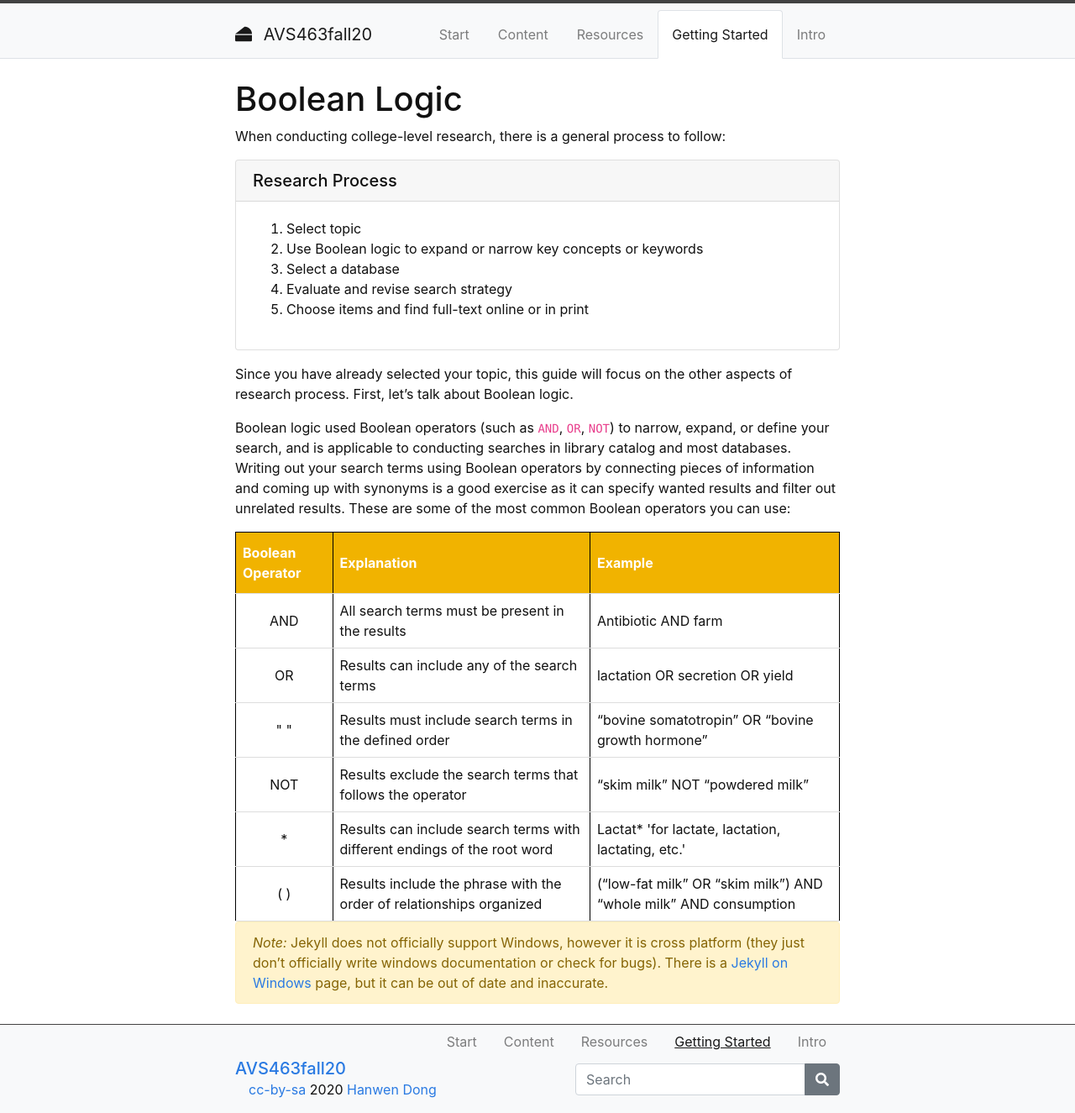
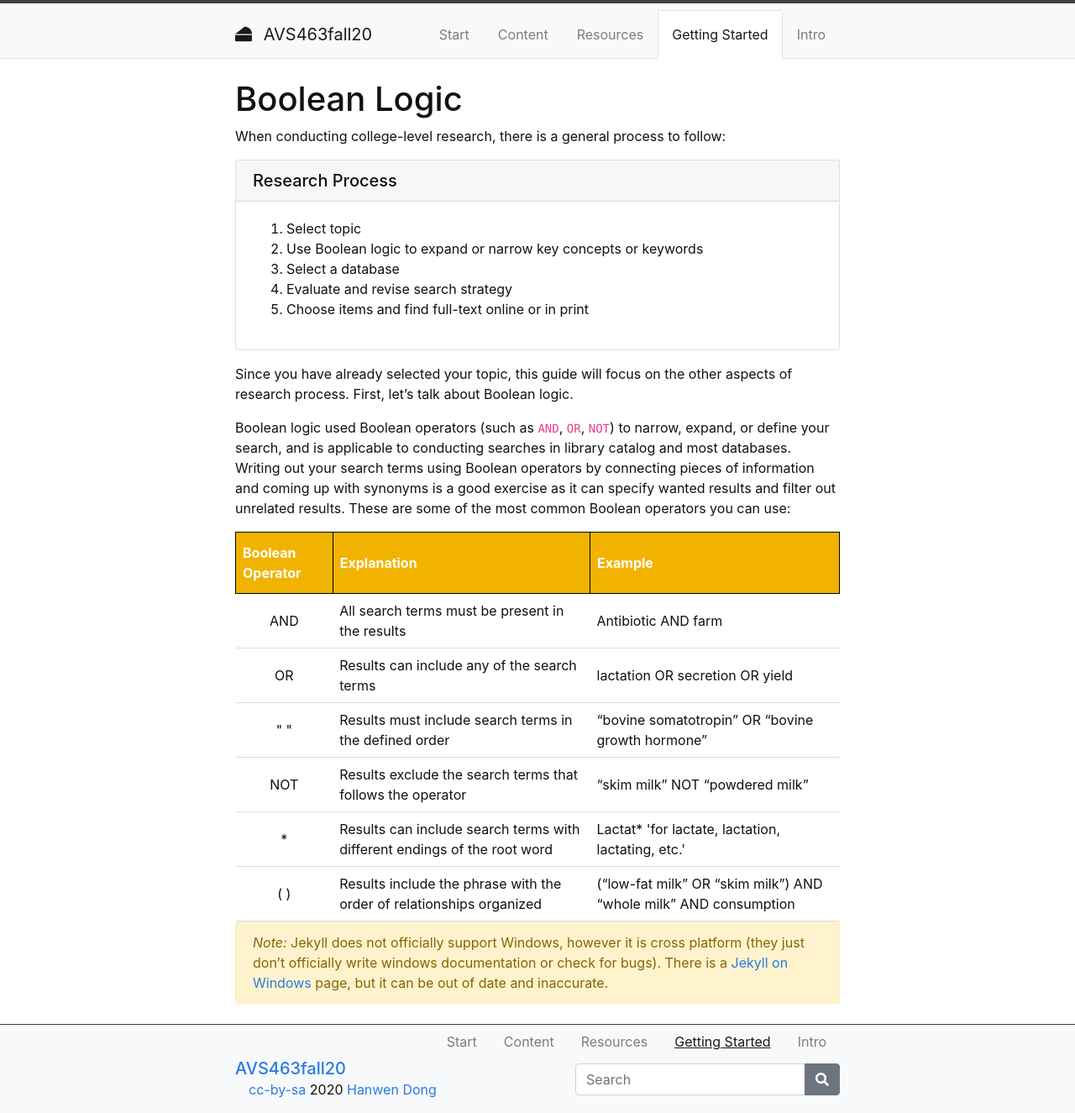
Before and after one commit to hanwendong1/AVS463-f20, a Jekyll site: the page built from content/Getting-Started.md, in a window 1280 px wide. Shown: the whole page at 84% size. Built offline with Jekyll 4.4.1, drawn with Linux system fonts in a browser that asks for light colours.

```diff
--- a/content/Getting-Started.md
+++ b/content/Getting-Started.md
@@ -27,12 +27,12 @@ Boolean logic used Boolean operators (such as `AND`, `OR`, `NOT`) to narrow, exp
       <style>
          table {width: 100%;}
          table, td, th {
-            border: 1px solid black;
             border-collapse: collapse;
             padding: 8px;
             border-bottom: 1px solid #ddd;
 
          th {
+            border: 1px solid black;
             padding-top: 12px;
             padding-bottom: 12px;
             background-color: #f1b300;
```
